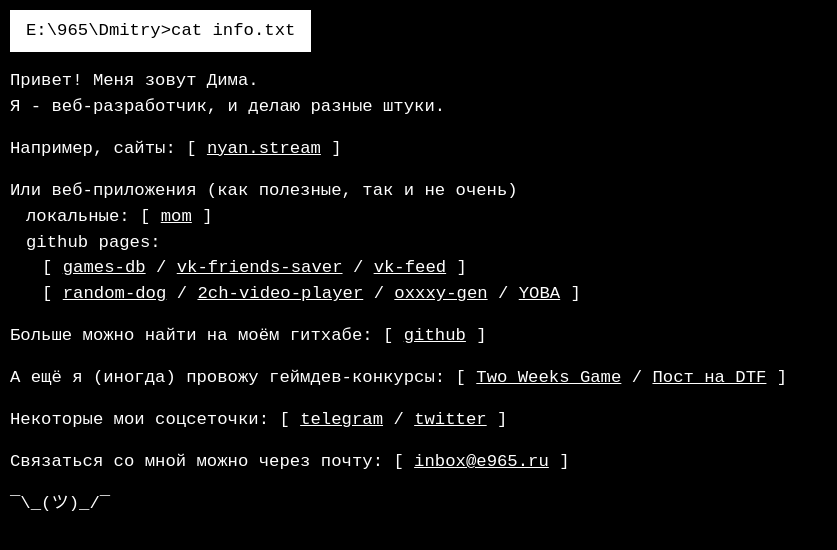
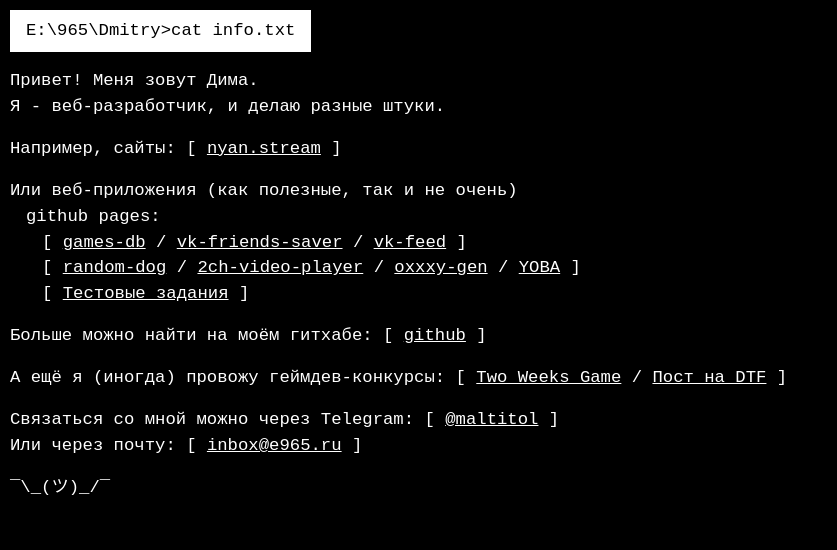
Before and after one commit to e965/e965.ru, a website: page dist/index.html in a window 1280 px wide. Shown: the whole page, without its empty margins (0-837 px from the left). Drawn offline with Linux system fonts and the light colour scheme.

Commit message:
chore: update

```diff
--- a/dist/index.html
+++ b/dist/index.html
@@ -46,13 +46,6 @@
 
                 <p class="mt">Или веб-приложения (как полезные, так и не очень)</p>
 
-                <div class="ml inline">
-                    <p>локальные:</p>
-                    <ul class="list">
-                        <li class="list__item"><a class="link" href="./mom.htm">mom</a></li>
-                    </ul>
-                </div>
-
                 <p class="ml">github pages:</p>
 
                 <div class="ml">
@@ -66,6 +59,9 @@
                         <li class="list__item"><a class="link" href="https://e965.github.io/2ch-video-player/">2ch-video-player</a></li>
                         <li class="list__item"><a class="link" href="https://e965.github.io/oxxxy-gen/">oxxxy-gen</a></li>
                         <li class="list__item"><a class="link" href="https://e965.github.io/YOBA/">YOBA</a></li>
+                    </ul>
+                    <ul class="list ml">
+                        <li class="list__item"><a class="link" href="https://github.com/e965/test-tasks">Тестовые задания</a></li>
                     </ul>
                 </div>
 
@@ -83,19 +79,19 @@
                         <li class="list__item"><a class="link" href="https://dtf.ru/gamedev/122721">Пост на DTF</a></li>
                     </ul>
                 </div>
-
-                <div class="mt inline">
-                    <p>Некоторые мои соцсеточки:</p>
-                    <ul class="list">
-                        <li class="list__item"><a class="link" href="https://t.me/maltitol">telegram</a></li>
-                        <li class="list__item"><a class="link" href="https://twitter.com/maltit0l">twitter</a></li>
-                    </ul>
-                </div>
             </main>
 
             <footer>
                 <div class="inline mt">
-                    <p>Связаться со мной можно через почту:</p>
+                    <p>Связаться со мной можно через Telegram:</p>
+
+                    <ul class="list">
+                        <li class="list__item"><a class="link" href="https://t.me/maltitol">@maltitol</a></li>
+                    </ul>
+                </div>
+
+                <div class="inline">
+                    <p>Или через почту:</p>
                     <ul class="list">
                         <li class="list__item"><a class="link" href="mailto:inbox@e965.ru">inbox@e965.ru</a></li>
                     </ul>
```
Also changed, not shown: dist/v1336-asc-manager.html (deleted, +0 -5 lines), 1 other file.
